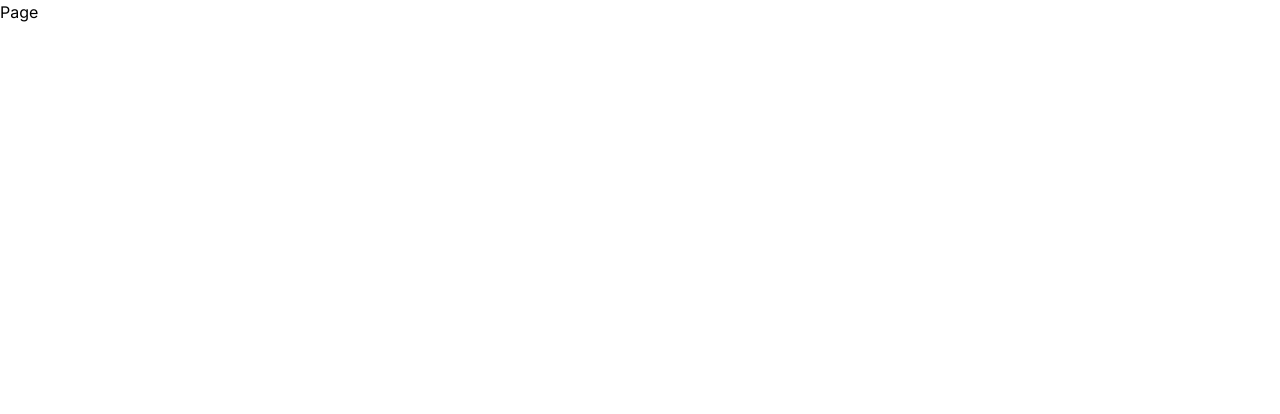
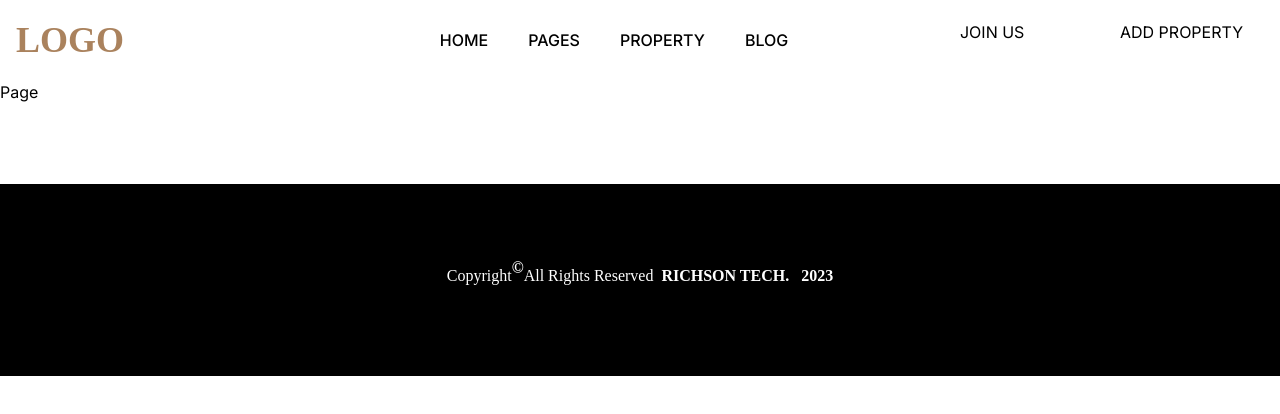
Before and after one commit to Richson-Tech/kindsland, a Next.js app: page / in a window 1280 px wide. Shown: the top 414 px of the page. Built offline with nearby package versions, Linux system fonts and the light colour scheme.

Commit message:
new commits

```diff
--- a/src/app/layout.js
+++ b/src/app/layout.js
@@ -1,4 +1,6 @@
 import { Inter } from 'next/font/google'
+import Navbar from "@/components/Navbar/Navbar";
+import Footer from "@/components/Footer/Footer";
 import './globals.css'
 
 const inter = Inter({ subsets: ['latin'] })
@@ -11,7 +13,11 @@ export const metadata = {
 export default function RootLayout({ children }) {
   return (
     <html lang="en">
-      <body className={inter.className}>{children}</body>
+      <body className={inter.className}>
+        <Navbar />
+        {children}
+        <Footer />
+      </body>
     </html>
   )
 }
--- /dev/null
+++ b/src/components/Footer/Footer.jsx
@@ -0,0 +1,30 @@
+"use client";
+import React, { useEffect, useState } from "react";
+const Footer = () => {
+  const [Year, setYear] = useState();
+  useEffect(() => {
+    const getYear = () => setYear(new Date().getFullYear());
+    getYear();
+  }, []);
+
+  return (
+    <div className="mt-20">
+      <footer>
+        <div className="bg-black h-48">
+          <div className="flex flex-row items-center justify-center text-white">
+            <p className="flex flex-row items-center justify-center text-base mt-20 font-['Work_Sans'] ">
+              Copyright<sup className="text-base font-bold">&copy;</sup> All
+              Rights Reserved{" "}
+              <span className="font-semibold pl-2">
+                {" "}
+                RICHSON TECH. <span className="pl-2">{Year}</span>{" "}
+              </span>
+            </p>
+          </div>
+        </div>
+      </footer>
+    </div>
+  );
+};
+
+export default Footer;
--- a/src/components/Navbar/Navabar.jsx
+++ b/src/components/Navbar/Navbar.jsx
@@ -5,18 +5,19 @@ import links from '@/Data/data'
 const Navbar = () => {
 
   return (
-    <div className=' flex justify-between h-20 bg-[#FAF5E7] text text-black'>
+    <div className=' flex justify-between h-20 bg-white text text-black'>
      <Link href="/" className='flex items-center p-4 text-4xl font-bold font-[AutourOne] hover:text-[#AA825D]'>
-     Groove
+     LOGO
      </Link>
      <div className='flex items-center justify-end gap-10 ml-32 text-base font-medium'>
     {links.map(({id,url,title}) =>
     <Link key={id} className='hover:text-[#9B804E]' href={url}>{title}</Link>
     )}
      </div>
-    <Link href='/booknow' className='flex items-center p-4'>
-    <button className="h-10 bg-[#9B804E] w-40 text-white hover:bg-slate-900">Book Now</button>
-    </Link>
+    <div className='flex flex-row items-center justify-center'>
+    <p className="h-10 w-40 text-black hover:text-red-500">JOIN US</p>
+    <p className="h-10 w-40 text-black hover:text-red-500">ADD PROPERTY</p>
+    </div>
 
 
     </div>
```
